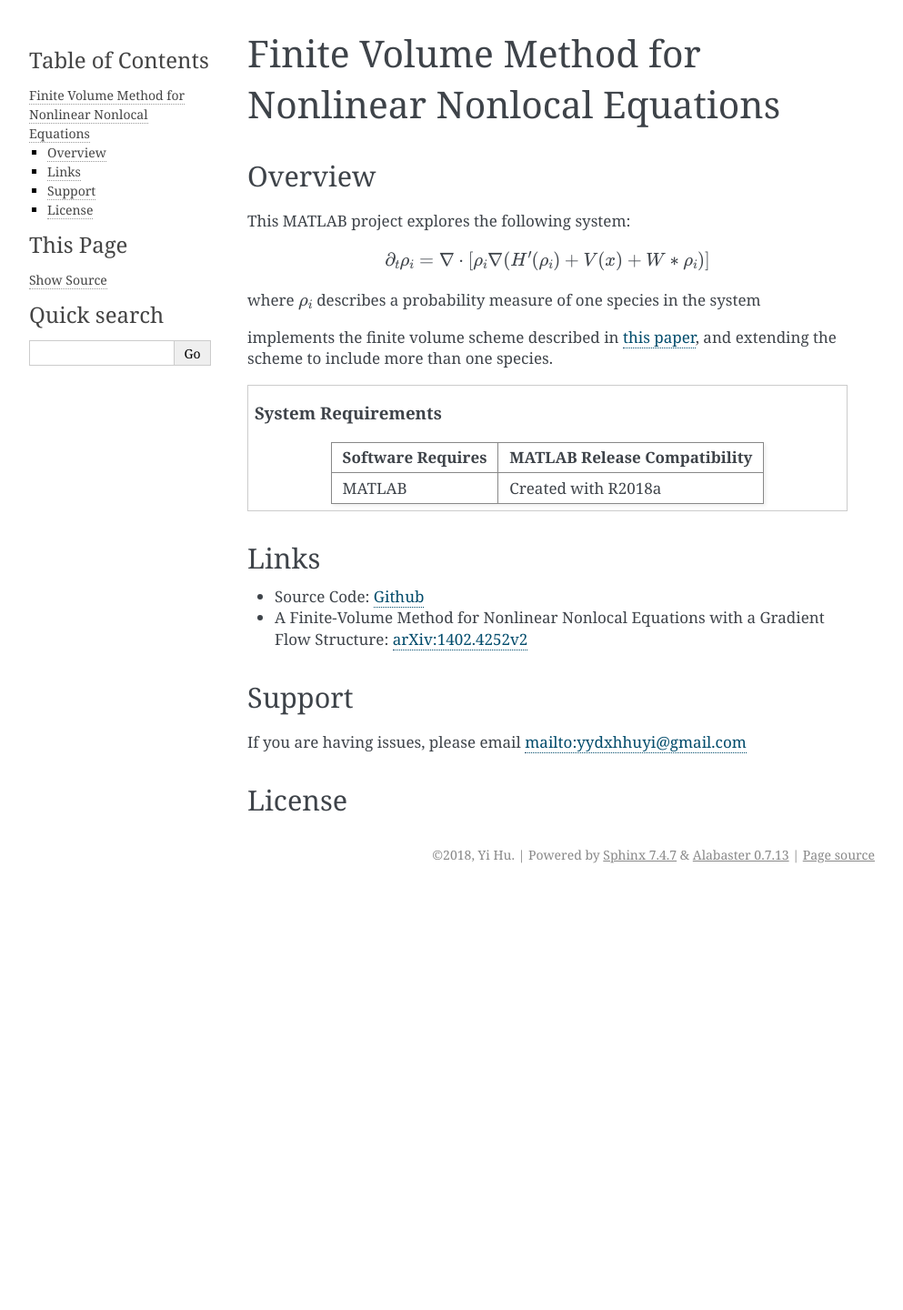
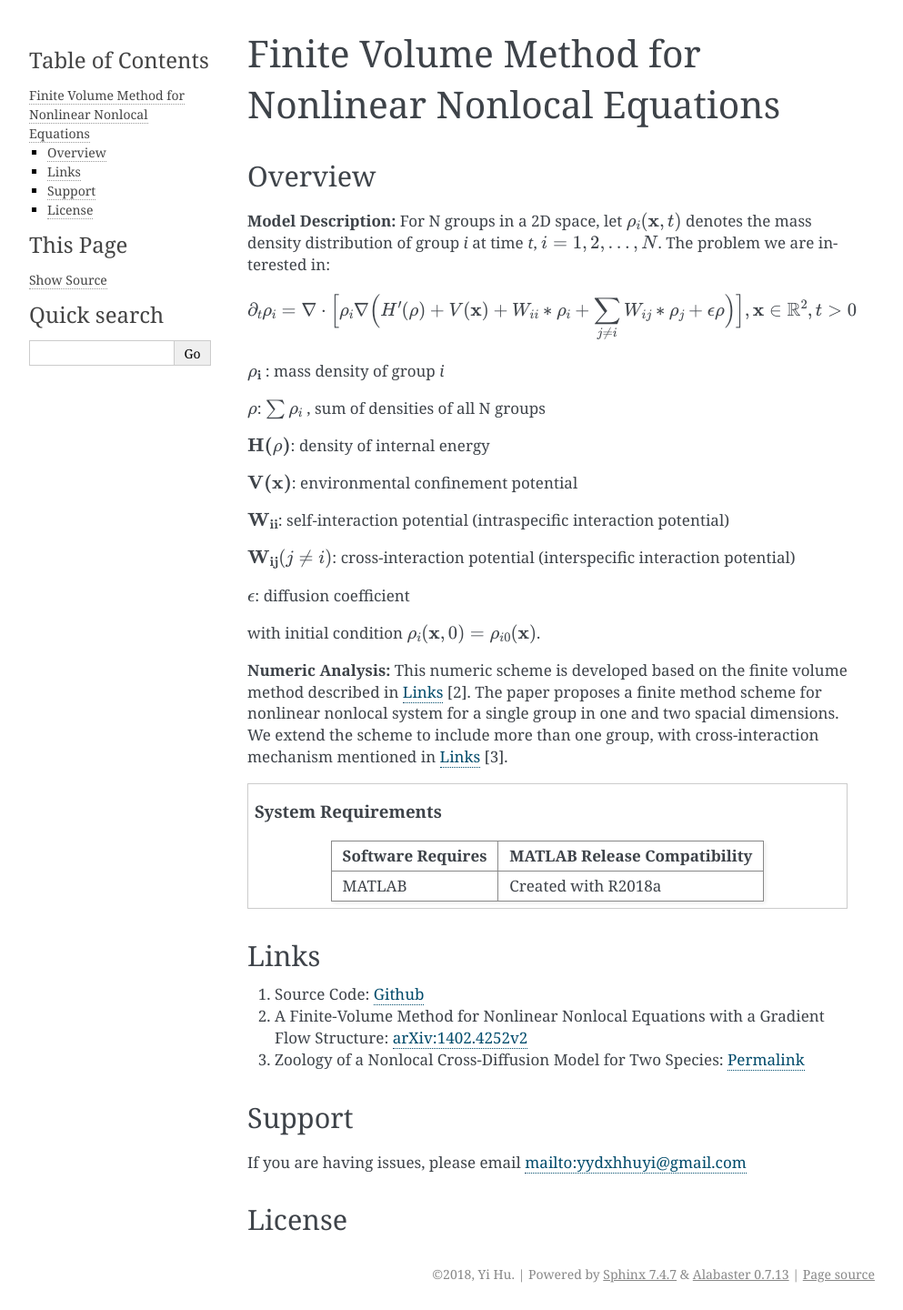
Before and after one commit to uidmice/finiteVolumeMethod, a Sphinx documentation site: the page built from docs/source/index.rst, in a window 1280 px wide. Shown: the whole page at 91% size, without its empty margins (148-1141 px from the left). Built offline with Sphinx 7.4.7, drawn with Linux system fonts in a browser that asks for light colours; before the commit the page ends 979 px from its top, so only the background shows below that.

Commit message:
set up main page of docs

```diff
--- a/docs/source/index.rst
+++ b/docs/source/index.rst
@@ -9,16 +9,35 @@ Finite Volume Method for Nonlinear Nonlocal Equations
 Overview
 ---------
 
-
-This MATLAB project explores the following system:
+**Model Description:** For N groups in a 2D space, let :math:`\rho_i(\mathbf{x}, t)` denotes the mass density distribution of group *i*
+at time *t*, :math:`i=1,2,...,N`. The problem we are interested in:
 
 .. math::
 
-    \partial_t\rho_i = \nabla\cdot[\rho_i\nabla(H'(\rho_i)+V(x)+W\ast\rho_i)]
+    \partial_t\rho_i = \nabla\cdot\Big[\rho_i\nabla\Big(H'(\rho)+V(\mathbf{x})+W_{ii}\ast\rho_i+\sum\limits_{j\neq{i}}{W_{ij}\ast\rho_j}+\epsilon\rho\Big)\Big], \mathbf{x}\in\mathbb{R}^2, t\gt{0}
 
-where :math:`\rho_i` describes a probability measure of one species in the system
 
-implements the finite volume scheme described in `this paper <http://de.arxiv.org/abs/1402.4252v2>`_, and extending the scheme to include more than one species.
+:math:`\mathbf{\rho_i}` \: mass density of group *i*
+
+:math:`\mathbf{\rho}`\: :math:`\sum{\rho_i}` , sum of densities of all N groups
+
+:math:`\mathbf{H(\rho)}`\: density of internal energy
+
+:math:`\mathbf{V(\mathbf{x})}`\: environmental confinement potential
+
+:math:`\mathbf{W_{ii}}`\: self-interaction potential (intraspecific interaction potential)
+
+:math:`\mathbf{W_{ij}}(j\neq{i})`\: cross-interaction potential (interspecific interaction potential)
+
+:math:`\mathbf{\epsilon}`\: diffusion coefficient
+
+with initial condition :math:`\rho_i(\mathbf{x},0)=\rho_{i0}(\mathbf{x})`.
+
+
+**Numeric Analysis:** This numeric scheme is developed based on the finite volume method described in `Links`_ [2]. The paper proposes a
+finite method scheme for nonlinear nonlocal system for a single group in one and two spacial dimensions. We extend the scheme to include more than one group,
+with cross-interaction mechanism mentioned in `Links`_ [3].
+
 
 .. topic:: System Requirements
 
@@ -28,12 +47,14 @@ implements the finite volume scheme described in `this paper <http://de.arxiv.or
      MATLAB                             Created with R2018a
     ================================== ==============================
 
+
+
 Links
 ----------
 
-- Source Code: `Github <github.com/uidmice/finiteVolumeMethod>`_
-- A Finite-Volume Method for Nonlinear Nonlocal Equations with a Gradient Flow Structure: `arXiv:1402.4252v2 <http://de.arxiv.org/abs/1402.4252v2>`_
-
+#. Source Code: `Github <github.com/uidmice/finiteVolumeMethod>`_
+#. A Finite-Volume Method for Nonlinear Nonlocal Equations with a Gradient Flow Structure: `arXiv:1402.4252v2 <http://de.arxiv.org/abs/1402.4252v2>`_
+#. Zoology of a Nonlocal Cross-Diffusion Model for Two Species: `Permalink <https://doi.org/10.1137/17M1128782>`_
 
 Support
 -------
```
Also changed, not shown: 5 other files.
